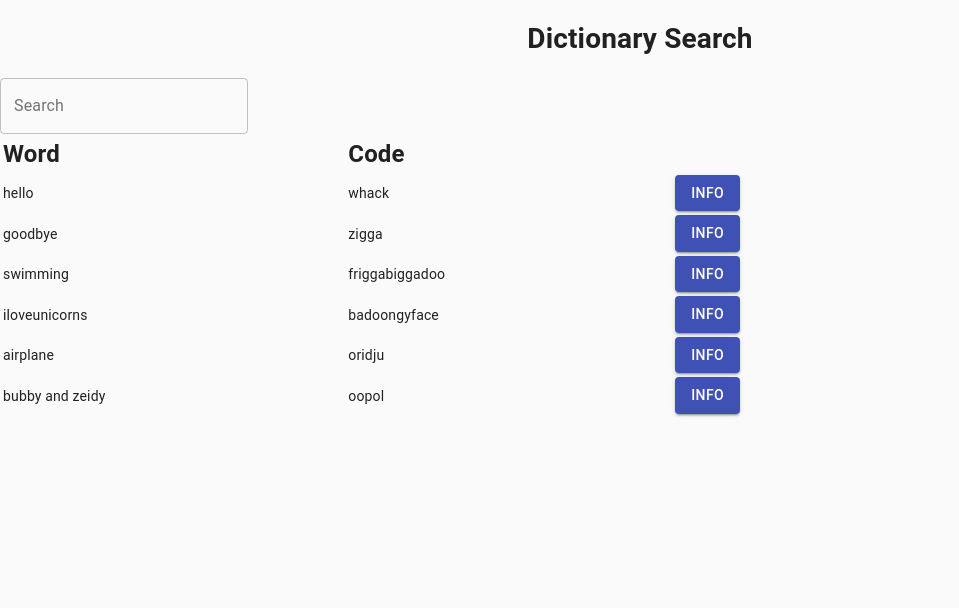
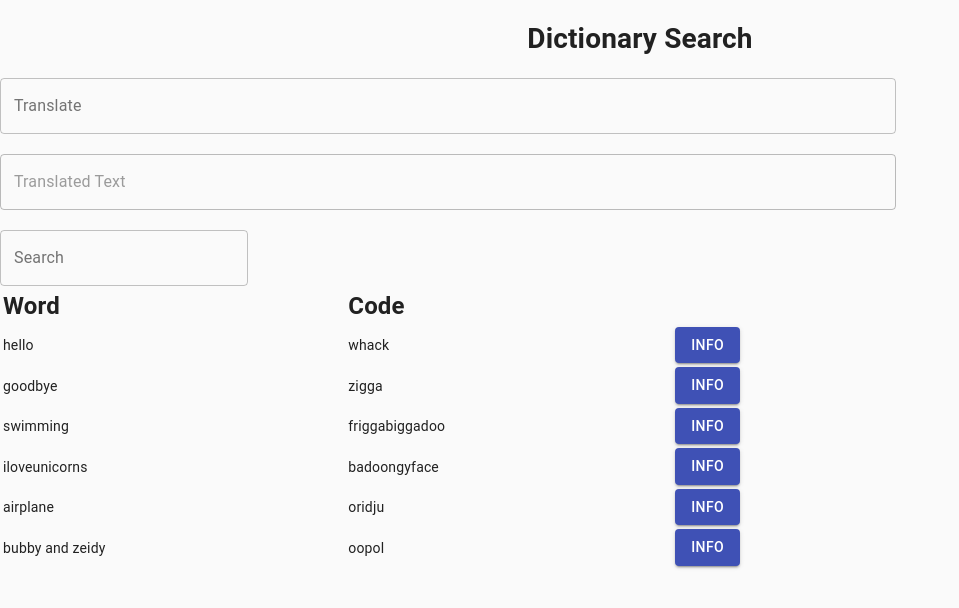
Before and after one commit to dbh/sr-code, a React (Create React App) app: page / in a window 1280 px wide. Shown: the top 608 px of the page, without its empty margins (0-959 px from the left). Built offline with nearby package versions, Linux system fonts and the light colour scheme.

Commit message:
simple translate

```diff
--- a/src/App.js
+++ b/src/App.js
@@ -7,6 +7,7 @@ import './App.css';
 import EntryInfo from './components/EntryInfo';
 import DictionaryFilter from './components/DictionaryFilter';
 import DictionaryTable from "./components/DictionaryTable";
+import Translate from "./components/Translate"
 
 import useStore from './store';
 
@@ -48,7 +49,8 @@ function App() {
       <TwoColumnLayout>
 
         <div>
-
+          <Translate/>
+          <br/>
           <DictionaryFilter />
           <DictionaryTable />
 
--- /dev/null
+++ b/src/components/Translate.jsx
@@ -0,0 +1,72 @@
+import React from 'react';
+// import styled from "@emotion/styled";
+import TextField from '@material-ui/core/TextField';
+
+import useStore from '../store';
+
+const Translate = () => {
+    const dictionary = useStore(state => state.dictionary);
+    const translateInput = useStore(state => state.translateInput);
+    const setTranslateInput = useStore(state => state.setTranslateInput);
+
+    const translateOutput = useStore(state => state.translateOutput);
+    const setTranslateOutput = useStore(state => state.setTranslateOutput);
+
+    const translate = (input) => {
+        console.log('Translate on ',input);
+        let data = input.split(' ');
+        let result = [];
+
+        for (const needle of data) {
+            let found_word = dictionary.find(something =>
+                something.word.toLowerCase() === needle.toLowerCase());
+            let found_code = dictionary.find(something =>
+                something.code.toLowerCase() === needle.toLowerCase());
+
+            if (typeof found_word !== 'undefined') {
+                result.push(found_word.code);
+                continue;
+            }
+            else if (typeof found_code !== 'undefined') {
+                result.push(found_code.word);
+            }
+            else {
+                result.push(needle);
+            }
+        }
+        let result_str = result.join(' ');
+        console.log('result_str', result_str);
+        return result_str;
+    };
+
+    return (
+        <div>
+            <TextField
+                id="TranslateInput"
+                label="Translate"
+                variant="outlined"
+                fullWidth
+                value={translateInput}
+                onChange={(event) =>
+                    {
+                        setTranslateInput(event.target.value);
+                        // console.log(event.target.value);
+                        setTranslateOutput(translate(event.target.value));
+                }}
+            />
+            <br/>
+            <br/>
+            <TextField
+                id="TranslateOutput"
+                label="Translated Text"
+                variant="outlined"
+                fullWidth
+                disabled
+                value={translateOutput}
+            />
+
+        </div>
+    );
+};
+
+export default Translate;
--- a/src/store.js
+++ b/src/store.js
@@ -4,6 +4,9 @@ const useStore = create(set => ({
   dictionary: [],
   filter: "",
   selectedEntry: null,
+  translateInput: "",
+  translateOutput: "",
+
   setDictionary: (dictionary) => set(state => ({
       ...state,
       dictionary
@@ -16,6 +19,17 @@ const useStore = create(set => ({
     ...state,
     selectedEntry
   })),
+
+  setTranslateInput: (translateInput) => set(state => ({
+    ...state,
+    translateInput
+  })),
+
+  setTranslateOutput: (translateOutput) =>set(state => ({
+    ...state,
+    translateOutput
+  }))
+
 }));
 
 export default useStore;
```
